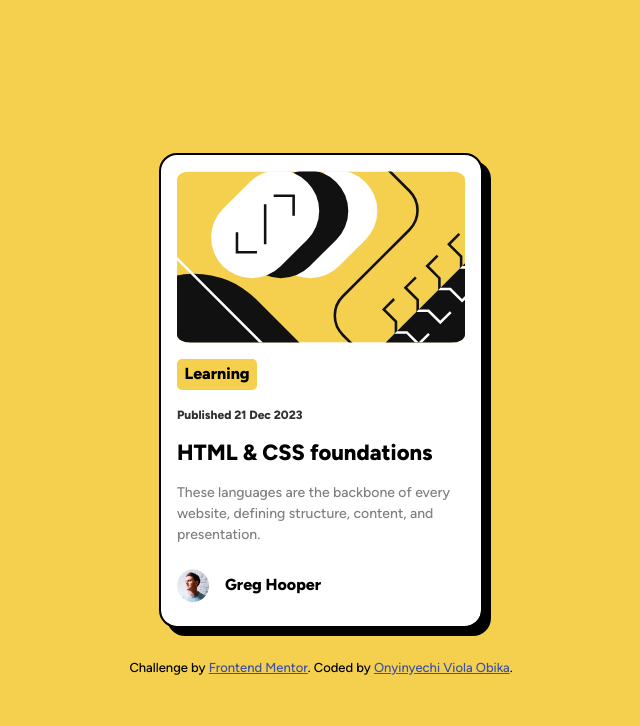
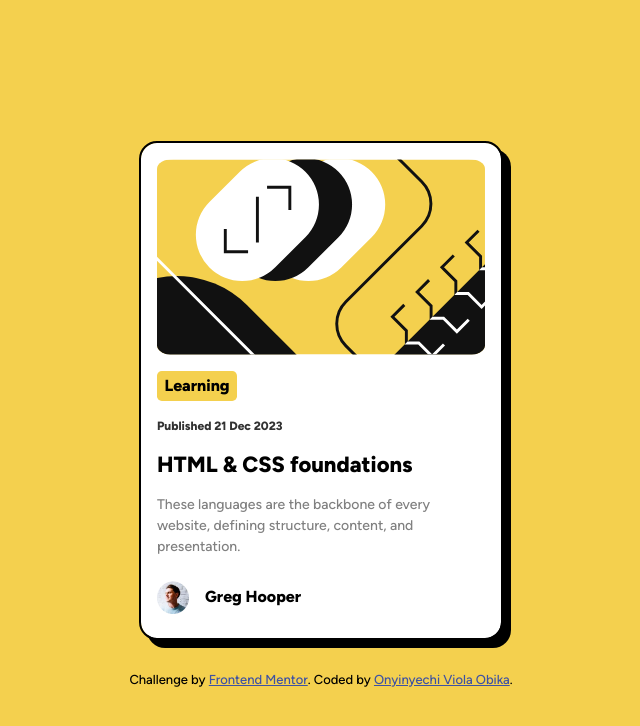
Before and after one commit to Obikaviola/Blog-preview-card, a plain HTML site: page index.html in a window 1280 px wide. Shown: the whole page, without its empty margins (319-959 px from the left). Drawn offline with Linux system fonts and the light colour scheme.

Commit message:
update index.html and styles.css

```diff
--- a/index.html
+++ b/index.html
@@ -15,7 +15,7 @@
 
   <div class="container">
 
-    <div class="card">
+    <main class="card">
 
       <div class="image">
         <img src="assets/images/illustration-article.svg" alt="illustration" class="illustration">
@@ -33,7 +33,7 @@
         <img src="assets/images/image-avatar.webp" alt="avatar" class="avatar">
         <p class="name">Greg Hooper</p>
       </div>
-    </div>
+    </main>
 
     <div class="attribution">
       Challenge by <a href="https://www.frontendmentor.io?ref=challenge" target="_blank" rel="noopener">Frontend Mentor</a>.
--- a/styles.css
+++ b/styles.css
@@ -44,7 +44,7 @@ body{
 
 .card{
     background-color: hsl(0, 0%, 100%);
-    max-width: 20rem;
+    max-width: 360px;
     display: flex;
     margin: 2rem 2rem 2rem 2rem;
     flex-direction: column;
```
